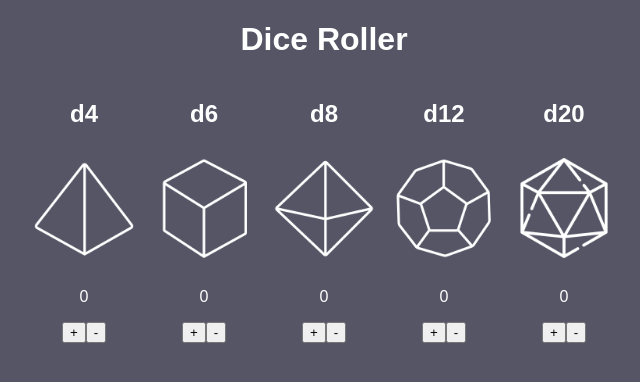
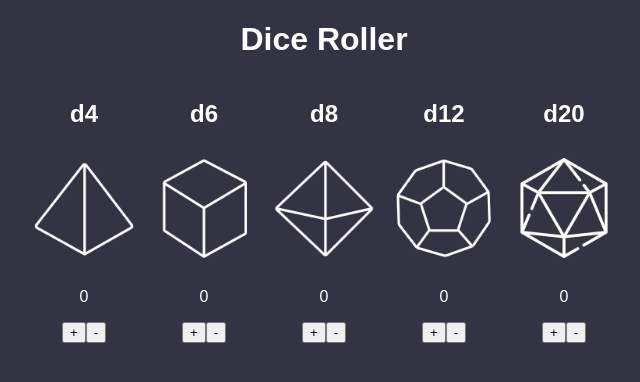
Before and after one commit to svper563/dice-roller, a React (Create React App) app: page / in a window 1280 px wide. Shown: the top 382 px of the page, without its empty margins (316-956 px from the left). Built offline with nearby package versions, Linux system fonts and the light colour scheme; the HTML template or start-up script is replaced by a standard one.

Commit message:
Updated color palette

```diff
--- a/src/index.css
+++ b/src/index.css
@@ -1,5 +1,5 @@
 :root {
-  --background-color: #556;
+  --background-color: #334;
   --foreground-color: #fff;
 }
 
```
